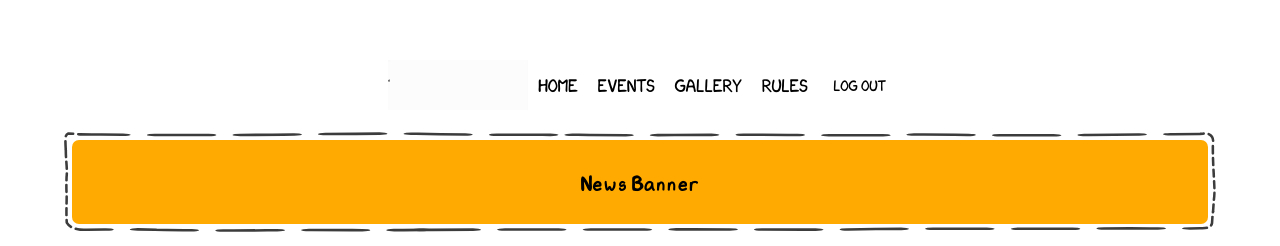
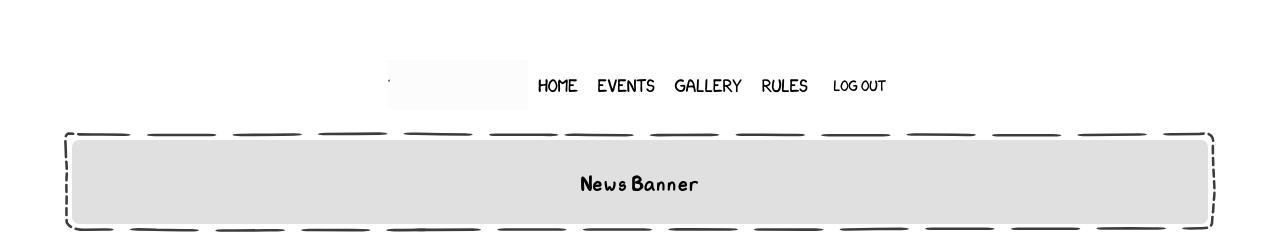
Before and after one commit to atornow/truesmp-site, a React (Create React App) app in the folder client/: page /profile in a window 1280 px wide. Shown: the top 246 px of the page. Built offline with nearby package versions, Linux system fonts and the light colour scheme; no server answers; sample sign-in values are in the browser's storage.

Commit message:
Change color

```diff
--- a/client/src/elements/ProfileBanner.js
+++ b/client/src/elements/ProfileBanner.js
@@ -30,7 +30,7 @@ const BannerColorBox = styled.div`
   left: -8px;
   right: -8px;
   bottom: -8px;
-  background-color: #FFAA00;
+  background-color: #e0e0e0;
   box-sizing: border-box;
   border-radius: 7px;
 
```
